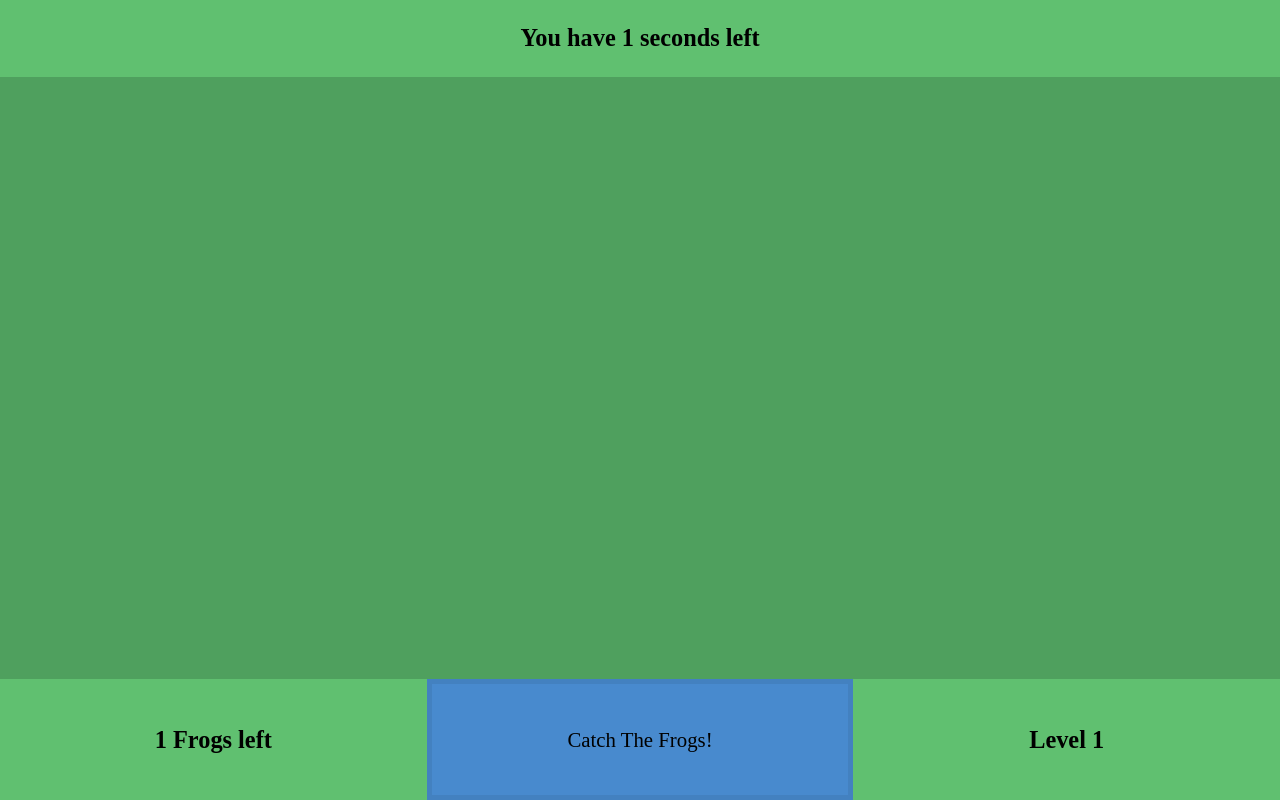
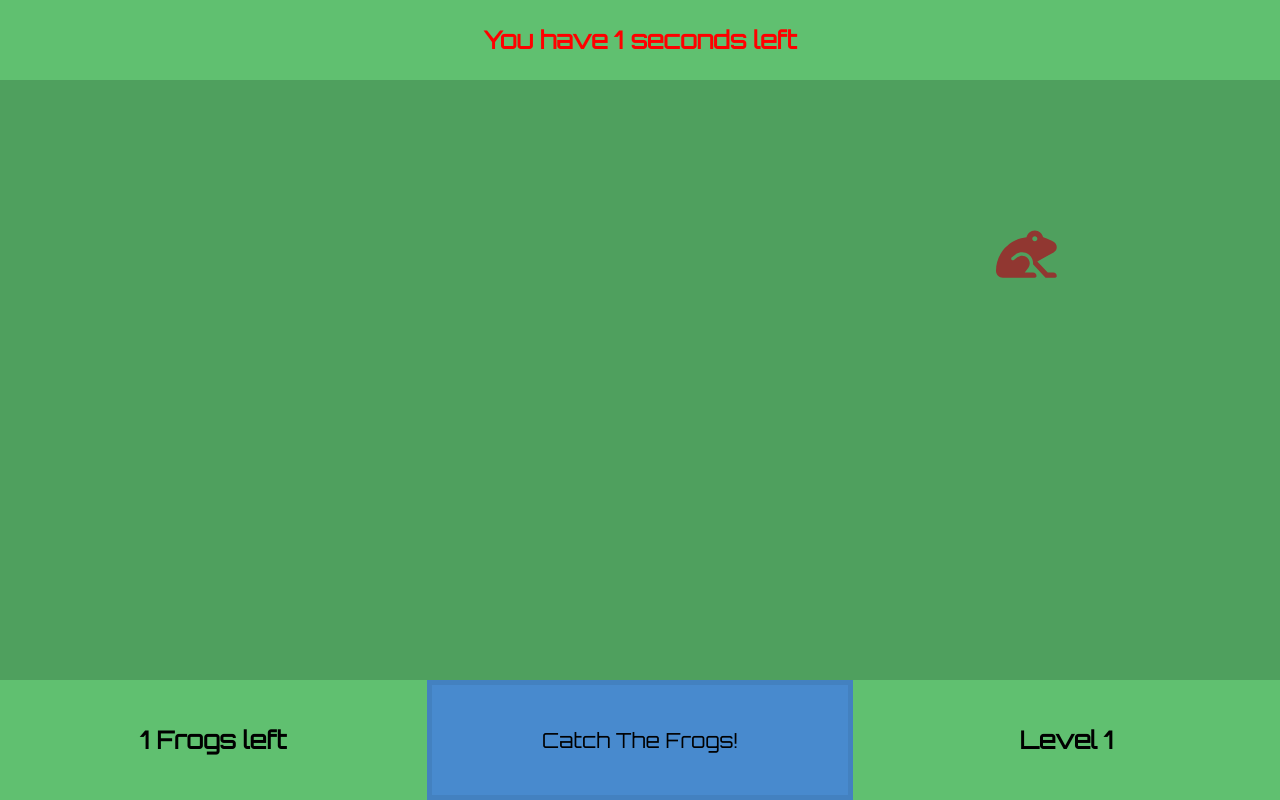
Before and after one commit to MayheMatan/Catch-a-the, a website: page index.html in a window 1280 px wide. Both pictures are taken after a click on the element "Start". Shown: the top 800 px of the page. Drawn offline with nearby package versions, Linux system fonts and the light colour scheme.

Commit message:
added fixes to model and controler

```diff
--- a/index.html
+++ b/index.html
@@ -4,9 +4,10 @@
 <head>
     <meta charset="UTF-8">
     <meta name="viewport" content="width=device-width, initial-scale=1.0">
+    <link href="https://fonts.googleapis.com/css2?family=Orbitron&display=swap" rel="stylesheet">
+    <link rel="stylesheet" href="style.css">
     <script src="https://cdnjs.cloudflare.com/ajax/libs/font-awesome/5.13.1/js/all.min.js"></script>
     <script src="https://code.jquery.com/jquery-3.5.1.js" integrity="sha256-QWo7LDvxbWT2tbbQ97B53yJnYU3WhH/C8ycbRAkjPDc=" crossorigin="anonymous"></script>
-    <link rel="stylesheet" href="style.css">
     <title>Catch-A-The</title>
 </head>
 
--- a/logic.js
+++ b/logic.js
@@ -49,7 +49,7 @@ const Froger = () => {
     }
 
     const startGame = () => {
-        if (!_frogs.length) {
+        // if (!_frogs.length) {
         _isGameOver = false;
         _currentLevel = 1;
         _timer = 3;
@@ -62,7 +62,7 @@ const Froger = () => {
             }
         }, 1000);
         _frogsLeft = _frogs.length;
-        } else return;
+        // } else return;
     }
 
     const stopGame = () => {
@@ -81,7 +81,7 @@ const Froger = () => {
         const randomColor = getRandomColor();
         const randomXPosition = Math.floor(Math.random() * 1000);
         const randomYPosition = Math.floor(Math.random() * 300);
-        const randomPosition = `top: ${randomXPosition}px; left: ${randomYPosition}px`;
+        const randomPosition = `top: ${randomYPosition}px; left: ${randomXPosition}px`;
         const frogSize = `${(randomYPosition / 3) + 5}px`;
         const frog = {
             id: (_frogs.length),
--- a/main.js
+++ b/main.js
@@ -12,19 +12,19 @@ $(".game").on("click", ".frog", function() {
 });
 
 const startRender = () => {
-    let renderTimerListener = setInterval(function() {
+    let renderTimerListener = setInterval(() => {
         if (froger.getIsGameOver()) {
             renderer.renderGameOver(froger.getTime(), froger.getLevel(), froger.getFrogsLeft(), froger.getTimerColor());
             clearInterval(renderTimerListener);
         } else {
-            if (froger.getTime() < 2 && froger.getTime() > 0) {
-                toggleTimer = setInterval(froger.toggleRed, 1000);
+            if (froger.getTime() <= 2) {
+                toggleTimer = setInterval(froger.toggleRed(), 1000);
             } else {
                 clearInterval(toggleTimer);
             }
             renderer.renderInit(froger.getTime(), froger.getLevel(), froger.getFrogsLeft(), froger.getTimerColor());
         }
-    }, 1);
+    }, 100);
 }
 
 $("#start-btn").on("click", function() {
--- a/style.css
+++ b/style.css
@@ -9,7 +9,8 @@ body {
     font-size: 1.3em;
     grid-template-areas: "h h h" "g g g" "f s l";
     grid-template-columns: repeat(3, 1fr);
-    grid-template-rows: 0.5fr 10fr 2fr
+    grid-template-rows: 0.5fr 10fr 2fr;
+    font-family: 'Orbitron', sans-serif;
 }
 
 .header {
@@ -22,7 +23,6 @@ body {
 .game {
     display: grid;
     position: relative;
-    height: 100%;
     align-content: center;
     justify-content: center;
     grid-area: g;
```
Lines whose indentation alone changed are shown as unchanged.
